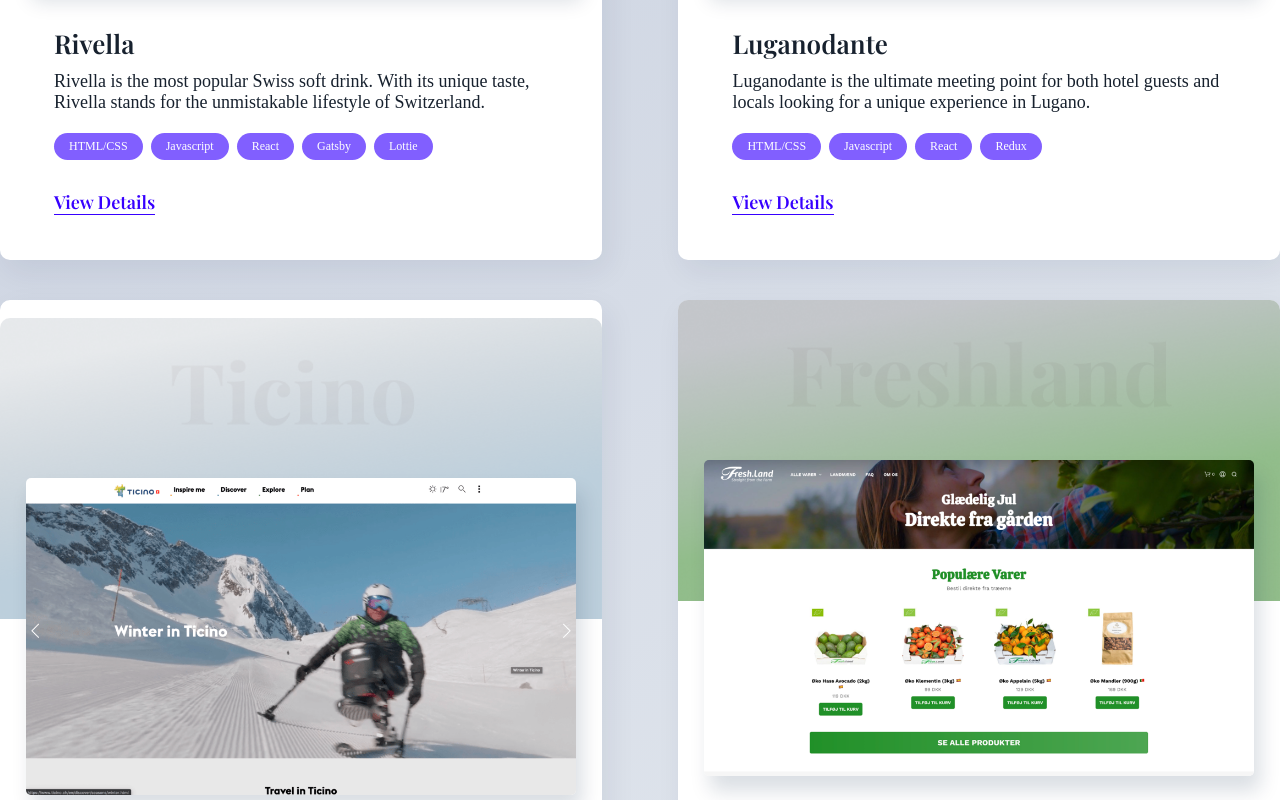
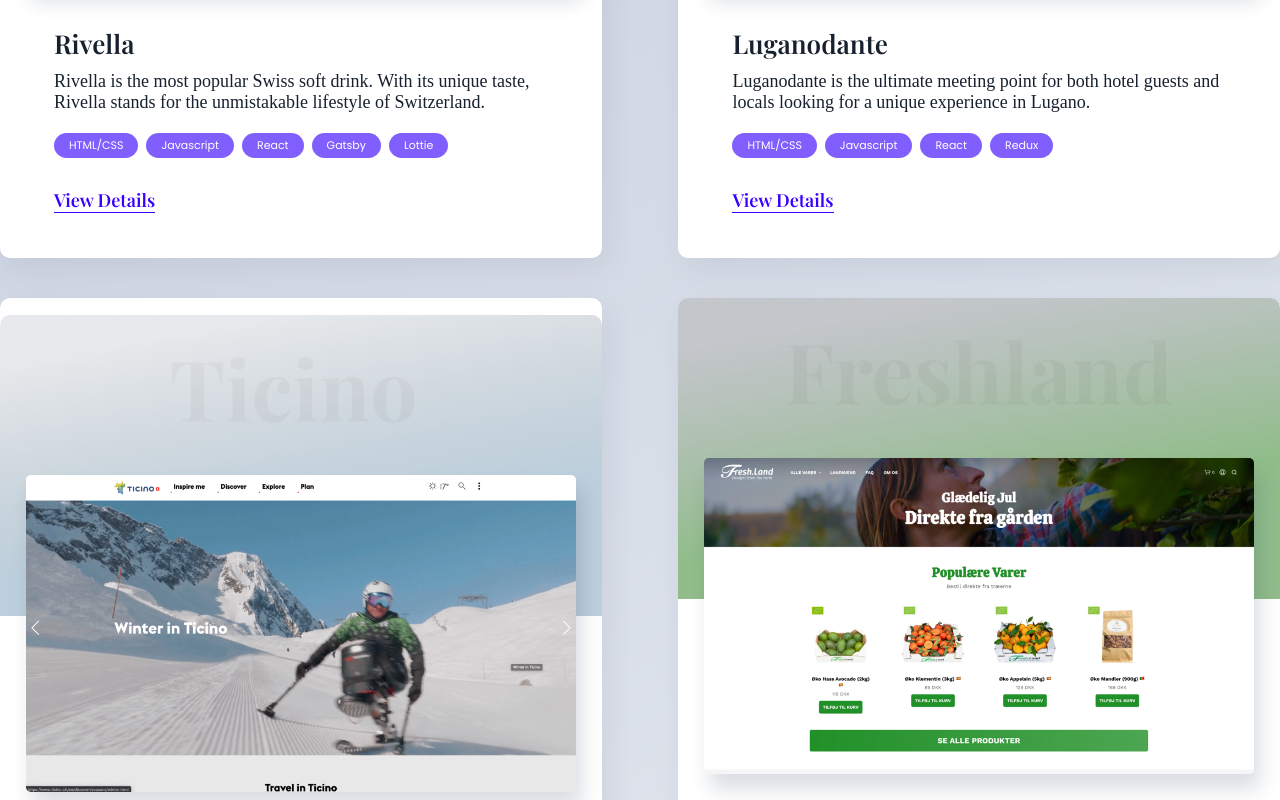
Before and after one commit to Chrismarcel/portfolio, a website: page index.html in a window 1280 px wide. Shown: the part 2960-3760 px from the top of the page. Drawn offline with nearby package versions, Linux system fonts and the light colour scheme; a web font is replaced by a local one.

Commit message:
change skills tag font to poppins

```diff
--- a/assets/styles/app.css
+++ b/assets/styles/app.css
@@ -799,12 +799,13 @@
 .skills-tag__wrapper span {
   display: inline-block;
   margin-right: 8px;
-  font-size: 12px;
+  font-size: 11px;
   background: #815fff;
   color: #ffffff;
-  padding: 6px 15px;
-  border-radius: 22px;
+  padding: 4px 15px;
+  border-radius: 26px;
   margin-bottom: 10px;
+  font-family: 'Poppins', sans-serif;
 }
 
 @media only screen and (min-width: 420px) {
```
